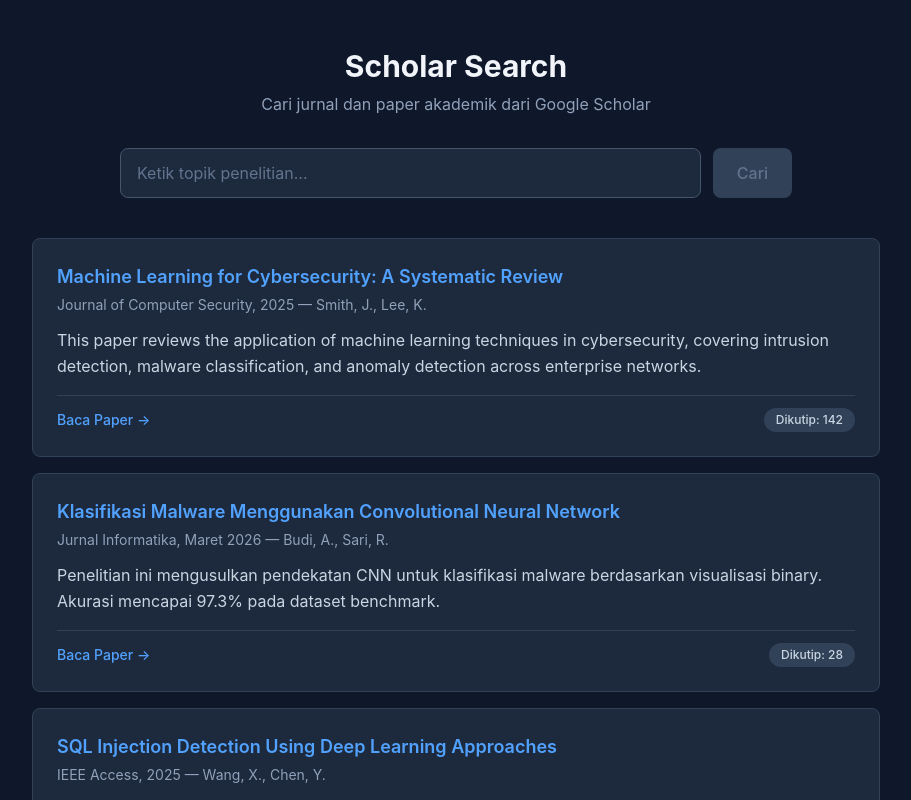
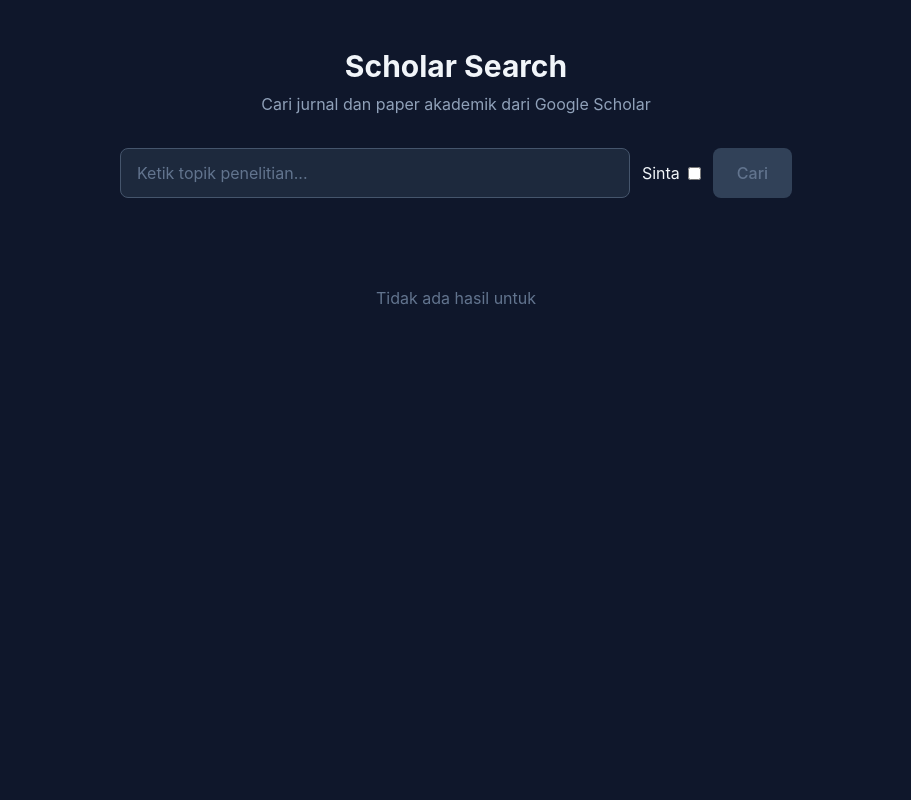
Before and after one commit to FatkurRizky/scrapping-jurnal, a React app in the folder frontend/: page / in a window 1280 px wide. Shown: the top 800 px of the page, without its empty margins (184-1095 px from the left). Built offline with nearby package versions, Linux system fonts and the light colour scheme; the HTML template or start-up script is replaced by a standard one.

Commit message:
Add feature checkbox sinta

```diff
--- a/frontend/src/App.jsx
+++ b/frontend/src/App.jsx
@@ -35,7 +35,13 @@
   const [input, setInput] = useState("");
   const [isLoading, setIsLoading] = useState(false);
   const [error, setError] = useState("");
-  const [data, setData] = useState(DATA_DUMMY);
+  const [data, setData] = useState([]);
+  const [isCheckBoxSinta, setIsCheckBoxSinta] = useState(false);
+
+
+  const handleChecked = (e) => {
+    setIsCheckBoxSinta(e.target.checked)
+  }
 
   const handleInput = (e) => {
     setInput(e.target.value);
@@ -46,7 +52,7 @@
     setError("");
     const URL = "http://localhost:5000/api/search";
     try {
-      const response = await axios.get(URL, { params: { q: input } });
+      const response = await axios.get(URL, { params: { q: input, checkBoxSinta: isCheckBoxSinta } });
       setData(response.data);
     } catch (err) {
       setError(err.response?.data?.message || err.message);
@@ -59,11 +65,11 @@
 
   return (
     <div className="min-h-screen bg-slate-900 text-slate-100">
-      <div className="max-w-4xl mx-auto px-6 py-12">
-        <h1 className="text-3xl font-bold text-center mb-2">Scholar Search</h1>
+      <div className="max-w-4xl mx-auto py-12 px-4 md:px-6">
+        <h1 className="text-2xl font-bold text-center mb-2 md:text-3xl">Scholar Search</h1>
         <p className="text-slate-400 text-center mb-8">Cari jurnal dan paper akademik dari Google Scholar</p>
 
-        <div className="flex max-w-2xl mx-auto gap-3 mb-10">
+        <div className="flex max-w-2xl mx-auto gap-3 mb-10 flex-col sm:flex-row">
           <input
             type="text"
             placeholder="Ketik topik penelitian..."
@@ -71,6 +77,13 @@
             onChange={handleInput}
             className="flex-1 bg-slate-800 border border-slate-600 rounded-lg px-4 py-3 text-slate-100 placeholder-slate-500 focus:outline-none focus:border-blue-500 focus:ring-1 focus:ring-blue-500 transition"
           />
+
+          <div className="flex items-center gap-2">
+            <label htmlFor="sinta" >Sinta</label>
+            <input type="checkbox" id="sinta" className="accent-blue-500 cursor-pointer" checked={isCheckBoxSinta} onChange={handleChecked} />
+          </div>
+
+
           <button
             onClick={handleSearch}
             disabled={isLoading || !input.trim()}
@@ -86,17 +99,18 @@
           </div>
         )}
 
-        <div className="space-y-4">
+        {/*Card */}
+        <div className="space-y-8 ">
           {isLoading ? (
-            <p className="animate-pulse bg-slate-500 text-center py-12">Mencari jurnal ...</p>
-          ):
-            data === null ? (
+            <p className="animate-pulse text-center py-12">Mencari jurnal ...</p>
+          ) :
+            data === DATA_DUMMY ? (
               <p className="text-slate-500 text-center py-12">Mulai cari jurnal</p>
             ) : data.length === 0 ? (<p className="text-slate-500 text-center py-12">Tidak ada hasil untuk {input}</p>) : (
               data.map((jurnal) => (
                 <div
                   key={jurnal.result_id}
-                  className="bg-slate-800 border border-slate-700 rounded-lg p-6 text-left hover:border-slate-500 transition"
+                  className="bg-slate-800 border border-slate-700 rounded-lg text-left hover:border-slate-500 transition p-4 md:p-6"
                 >
                   <h2 className="text-lg font-semibold text-blue-400">{jurnal.title}</h2>
                   <p className="text-sm text-slate-400 mt-1">{jurnal.publication_info?.summary}</p>
```
Also changed, not shown: 1 other file (tests, documents, lock files or other folders).
